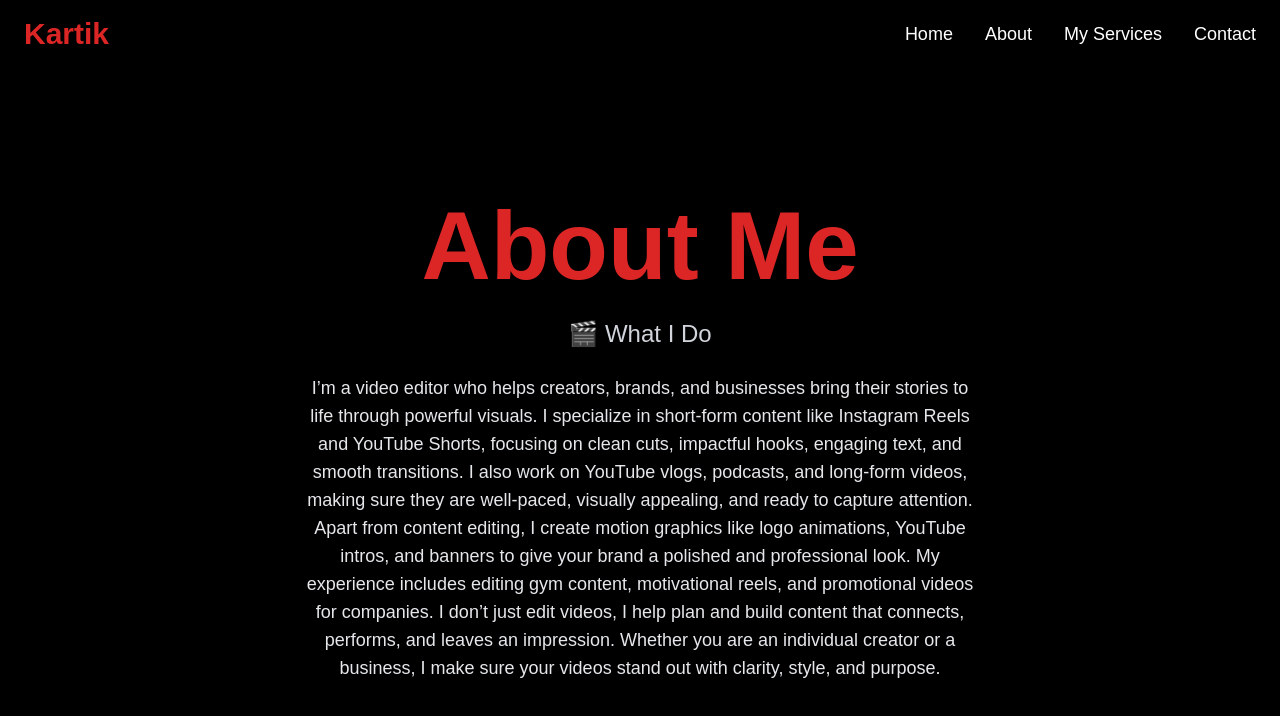
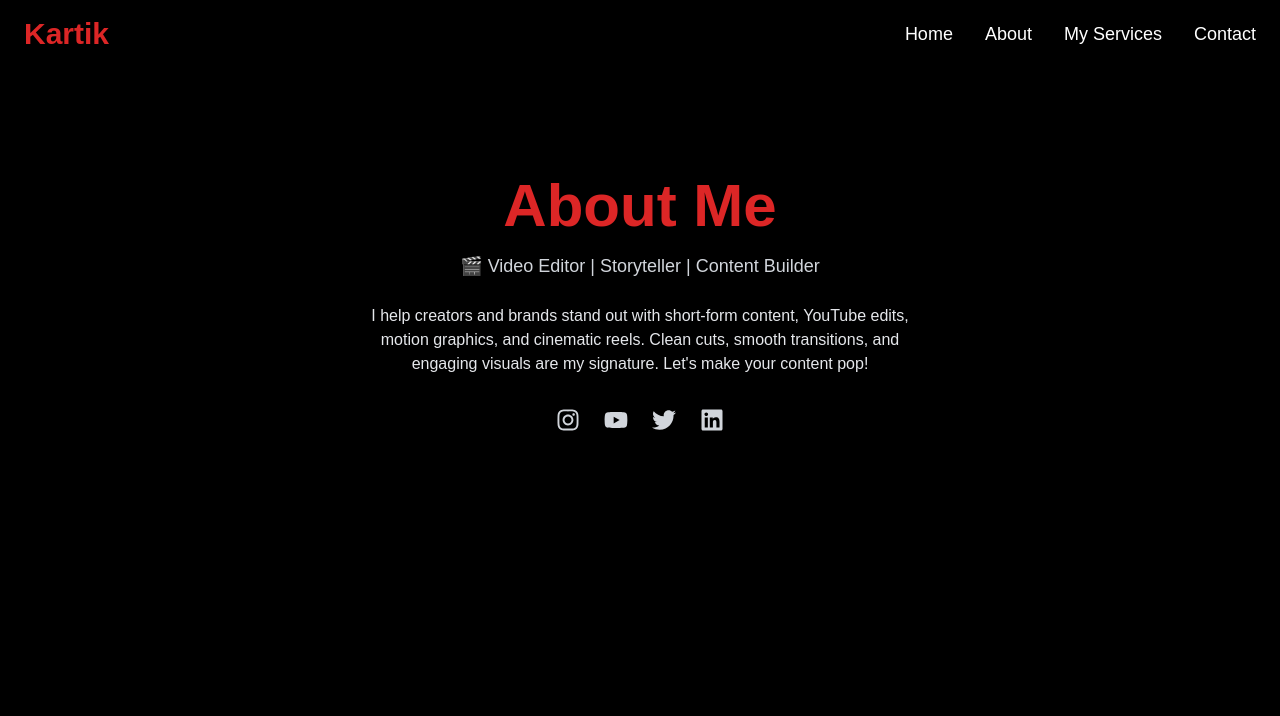
Before and after one commit to AdityaWagh06/Kartik-s-portfolio, a React (Vite) app: page /#/about in a window 1280 px wide. Shown: the top 716 px of the page. Built offline with nearby package versions, Linux system fonts and the light colour scheme.

Commit message:
Shifted CategoryCard content upward in desktop view

```diff
--- a/src/components/CategoryCard.jsx
+++ b/src/components/CategoryCard.jsx
@@ -19,9 +19,9 @@ function CategoryCard({ category, headline, services, videoLinks }) {
         <h1 className="text-3xl font-bold text-red-500">{headline}</h1>
       </div>
 
-      {/* Mobile View */}
-      <div className="block md:hidden w-full">
-        {/* Phones Section - One at a time with scroll */}
+      {/* Mobile View with scroll fix */}
+      <div className="block md:hidden w-full h-[calc(100vh-5rem)] overflow-y-auto pb-10">
+        {/* Phones Section */}
         <div className="overflow-x-auto snap-x snap-mandatory scrollbar-hidden">
           <div className="flex gap-6 w-max py-4 px-4">
             {videoLinks.map((videoLink, index) => (
@@ -42,7 +42,7 @@ function CategoryCard({ category, headline, services, videoLinks }) {
               </motion.div>
             ))}
           </div>
-          {/* Scroll Sign */}
+          {/* Scroll Hint */}
           {currentIndex < videoLinks.length - 1 && (
             <div className="absolute bottom-4 right-4 text-sm text-gray-400 animate-pulse">
               Swipe →
@@ -50,7 +50,7 @@ function CategoryCard({ category, headline, services, videoLinks }) {
           )}
         </div>
 
-        {/* Services - Below Phone */}
+        {/* Services */}
         <div className="w-full text-left space-y-6 mt-8 px-4">
           <h2 className="text-3xl font-bold text-red-500 border-b border-red-600 pb-2">
             Services Included
@@ -66,9 +66,8 @@ function CategoryCard({ category, headline, services, videoLinks }) {
         </div>
       </div>
 
-      {/* Desktop View - Original Layout */}
+      {/* Desktop View */}
       <div className="hidden md:flex flex-col md:flex-row justify-between items-start gap-10 md:gap-28 w-full max-w-6xl">
-        {/* Phones Section - All side by side */}
         <div className="w-full md:w-auto">
           <div className="flex gap-10">
             {videoLinks.map((videoLink, index) => (
@@ -77,7 +76,6 @@ function CategoryCard({ category, headline, services, videoLinks }) {
           </div>
         </div>
 
-        {/* Services - Right Side */}
         <div className="flex-1 text-left space-y-6 mt-8 md:mt-0">
           <h2 className="text-3xl font-bold text-red-500 border-b border-red-600 pb-2">
             Services Included
--- a/src/pages/About.jsx
+++ b/src/pages/About.jsx
@@ -1,6 +1,7 @@
 import React from "react";
 import Navbar from "../components/Navbar";
 import { motion } from "framer-motion";
+import { FaInstagram, FaYoutube, FaTwitter, FaLinkedin } from "react-icons/fa";
 
 function About() {
   return (
@@ -8,39 +9,54 @@ function About() {
       {/* Navbar */}
       <Navbar />
 
-      {/* No Background Image - Solid Black Background */}
-      {/* Removed the background image div entirely */}
-
       {/* Main Content */}
-      <div className="relative z-10 pt-42 pb-20 flex flex-col items-center justify-center h-screen text-white text-center">
+      <div className="relative z-10 pt-24 pb-12 flex flex-col items-center justify-center px-6 text-white text-center">
         <motion.h1
-          className="text-6xl md:text-8xl font-extrabold text-red-600 mb-6"
-          initial={{ opacity: 0, y: -50 }}
+          className="text-4xl md:text-6xl font-extrabold text-red-600 mb-4"
+          initial={{ opacity: 0, y: -40 }}
           animate={{ opacity: 1, y: 0 }}
-          transition={{ duration: 1 }}
+          transition={{ duration: 0.8 }}
         >
           About Me
         </motion.h1>
 
         <motion.p
-          className="text-xl md:text-2xl mb-6 text-gray-300 px-4"
+          className="text-base md:text-lg text-gray-300 mb-6"
           initial={{ opacity: 0 }}
           animate={{ opacity: 1 }}
-          transition={{ delay: 0.5, duration: 1 }}
+          transition={{ delay: 0.3, duration: 0.8 }}
         >
-          🎬 What I Do
+          🎬 Video Editor | Storyteller | Content Builder
         </motion.p>
 
-        {/* Description */}
-        <motion.div
-          className="text-lg text-gray-200 max-w-2xl"
+        <motion.p
+          className="text-sm md:text-base text-gray-200 max-w-xl"
           initial={{ opacity: 0 }}
           animate={{ opacity: 1 }}
-          transition={{ delay: 1, duration: 1 }}
+          transition={{ delay: 0.6, duration: 0.8 }}
         >
-          <p>
-            I’m a video editor who helps creators, brands, and businesses bring their stories to life through powerful visuals. I specialize in short-form content like Instagram Reels and YouTube Shorts, focusing on clean cuts, impactful hooks, engaging text, and smooth transitions. I also work on YouTube vlogs, podcasts, and long-form videos, making sure they are well-paced, visually appealing, and ready to capture attention. Apart from content editing, I create motion graphics like logo animations, YouTube intros, and banners to give your brand a polished and professional look. My experience includes editing gym content, motivational reels, and promotional videos for companies. I don’t just edit videos, I help plan and build content that connects, performs, and leaves an impression. Whether you are an individual creator or a business, I make sure your videos stand out with clarity, style, and purpose.
-          </p>
+          I help creators and brands stand out with short-form content, YouTube edits, motion graphics, and cinematic reels. Clean cuts, smooth transitions, and engaging visuals are my signature. Let's make your content pop!
+        </motion.p>
+
+        {/* Social Media Icons */}
+        <motion.div
+          className="flex gap-6 mt-8 text-2xl text-gray-300"
+          initial={{ opacity: 0 }}
+          animate={{ opacity: 1 }}
+          transition={{ delay: 1, duration: 0.8 }}
+        >
+          <a href="https://instagram.com" target="_blank" rel="noopener noreferrer">
+            <FaInstagram className="hover:text-pink-500 transition" />
+          </a>
+          <a href="https://youtube.com" target="_blank" rel="noopener noreferrer">
+            <FaYoutube className="hover:text-red-500 transition" />
+          </a>
+          <a href="https://twitter.com" target="_blank" rel="noopener noreferrer">
+            <FaTwitter className="hover:text-blue-400 transition" />
+          </a>
+          <a href="https://linkedin.com" target="_blank" rel="noopener noreferrer">
+            <FaLinkedin className="hover:text-blue-600 transition" />
+          </a>
         </motion.div>
       </div>
     </div>
--- a/src/pages/Categories.jsx
+++ b/src/pages/Categories.jsx
@@ -35,7 +35,7 @@ function Categories() {
       ></div>
 
       {/* Scrollable Content Container */}
-      <div className="relative z-10 pt-24 pb-12 h-[calc(100vh-6rem)] overflow-y-auto">
+      <div className="relative z-10 pt-20 pb-12 h-[calc(100vh-6rem)] overflow-y-auto">
         <motion.div
           className="text-center w-full max-w-7xl mx-auto px-4 min-h-full"
           initial={{ opacity: 0 }}
--- a/src/pages/Services.jsx
+++ b/src/pages/Services.jsx
@@ -10,43 +10,43 @@ function Services() {
 
       {/* Background Image */}
       <div
-        className="absolute inset-0 bg-cover bg-center bg-no-repeat opacity-50"
+        className="absolute inset-0 bg-cover bg-center bg-no-repeat opacity-20"
         style={{
-          backgroundImage: "url('/background.jpg')", // Ensure this image exists
+          backgroundImage: "url('/background.jpg')", // Make sure this exists in your public folder
         }}
       ></div>
 
       {/* Main Content */}
-      <div className="relative z-10 flex flex-col items-center justify-center h-screen text-white text-center">
+      <div className="relative z-10 pt-24 pb-12 flex flex-col items-center justify-center px-6 text-white text-center">
         <motion.h1
-          className="text-6xl md:text-8xl font-extrabold text-red-600 mb-6"
-          initial={{ opacity: 0, y: -50 }}
+          className="text-4xl md:text-6xl font-extrabold text-red-600 mb-4"
+          initial={{ opacity: 0, y: -40 }}
           animate={{ opacity: 1, y: 0 }}
-          transition={{ duration: 1 }}
+          transition={{ duration: 0.8 }}
         >
           Services
         </motion.h1>
 
         <motion.p
-          className="text-xl md:text-2xl mb-6 text-gray-300 px-4"
+          className="text-base md:text-lg text-gray-300 mb-6"
           initial={{ opacity: 0 }}
           animate={{ opacity: 1 }}
-          transition={{ delay: 0.5, duration: 1 }}
+          transition={{ delay: 0.3, duration: 0.8 }}
         >
-          I offer high-quality video editing, content creation, and cinematic storytelling.
+          High-quality edits that bring your content to life with cinematic style and storytelling.
         </motion.p>
 
-        {/* Service List */}
         <motion.div
-          className="space-y-4 text-lg text-gray-200"
+          className="grid gap-4 text-sm md:text-lg text-gray-200"
           initial={{ opacity: 0 }}
           animate={{ opacity: 1 }}
-          transition={{ delay: 1, duration: 1 }}
+          transition={{ delay: 0.6, duration: 0.8 }}
         >
-          <p>🎬 Video Editing</p>
-          <p>📸 Photo Retouching</p>
-          <p>🎥 Cinematic Effects</p>
-          <p>📝 Content Creation</p>
+          <p>🎬 Short & Long-Form Video Editing</p>
+          <p>🎥 Cinematic Reels & Transitions</p>
+          <p>🎧 Sound Design & Sync</p>
+          <p>🖼️ Motion Graphics & Subtitles</p>
+          <p>📝 Content Strategy for Social Media</p>
         </motion.div>
       </div>
     </div>
```
Also changed, not shown: src/pages/Contact.jsx (+22 -14 lines).
